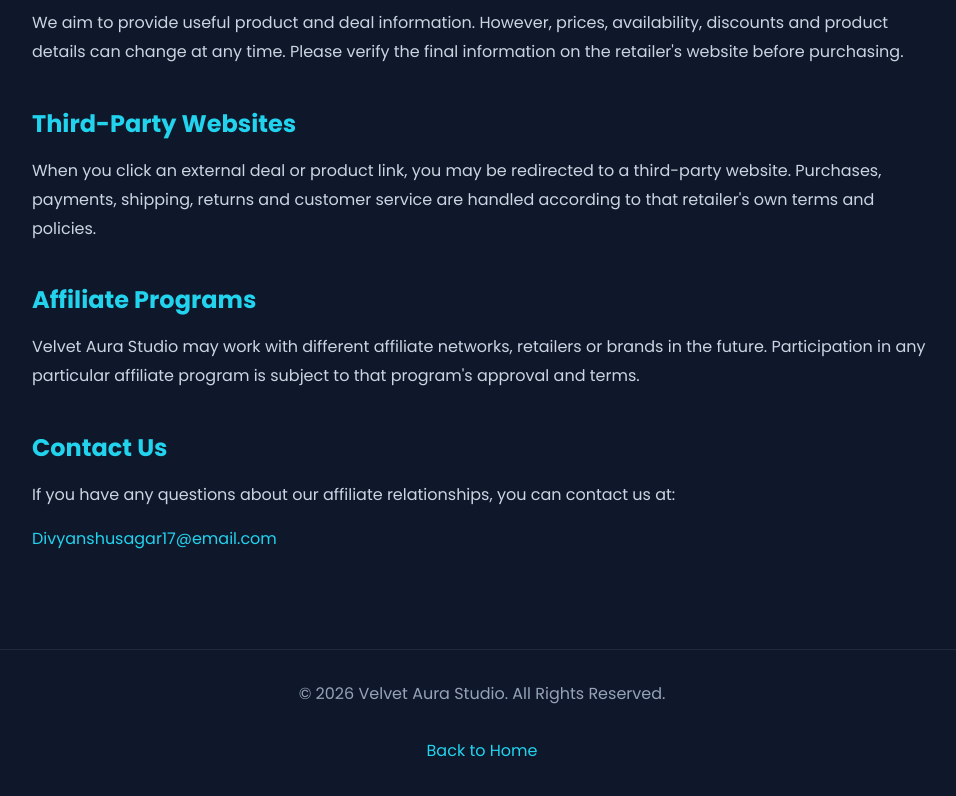
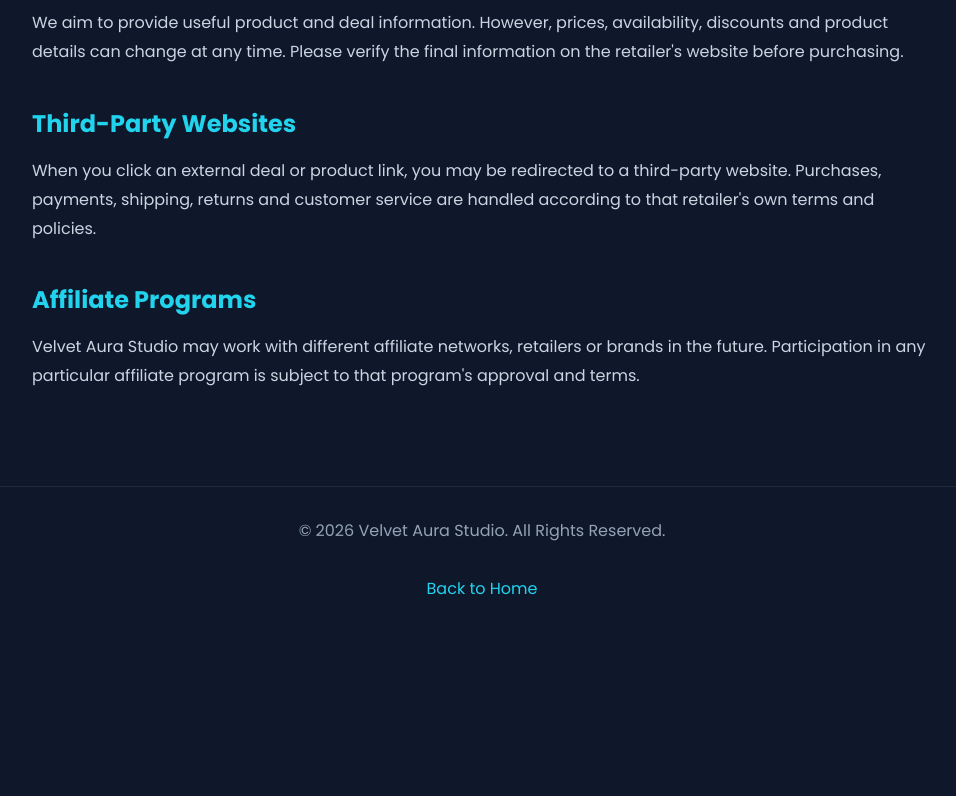
Before and after one commit to divyanshusagar17-hue/velvet-aura-studio, a website: page affiliate-disclosure.html in a window 1280 px wide. Shown: the part 775-1571 px from the top of the page, without its empty margins (158-1114 px from the left). After the commit the page ends 1408 px from the top, so only its background shows below. Drawn offline with Linux system fonts and the light colour scheme.

Commit message:
terms policy update

```diff
--- a/affiliate-disclosure.html
+++ b/affiliate-disclosure.html
@@ -170,19 +170,6 @@
                 program's approval and terms.
             </p>
 
-            <h2>Contact Us</h2>
-
-            <p>
-                If you have any questions about our affiliate relationships,
-                you can contact us at:
-            </p>
-
-            <p>
-                <a href="mailto:Divyanshusagar17@email.com">
-                    Divyanshusagar17@email.com
-                </a>
-            </p>
-
         </div>
     </main>
 
```
Also changed, not shown: terms.html (+0 -12 lines).
